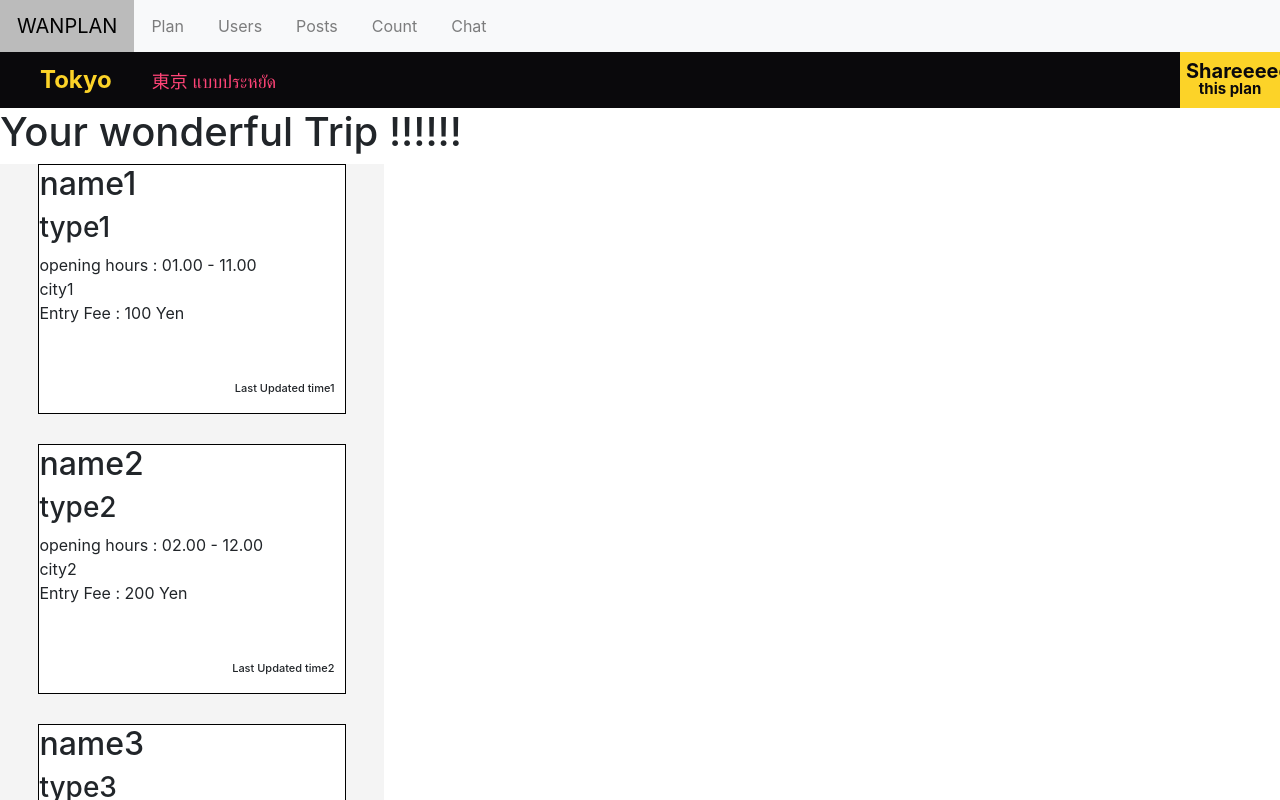
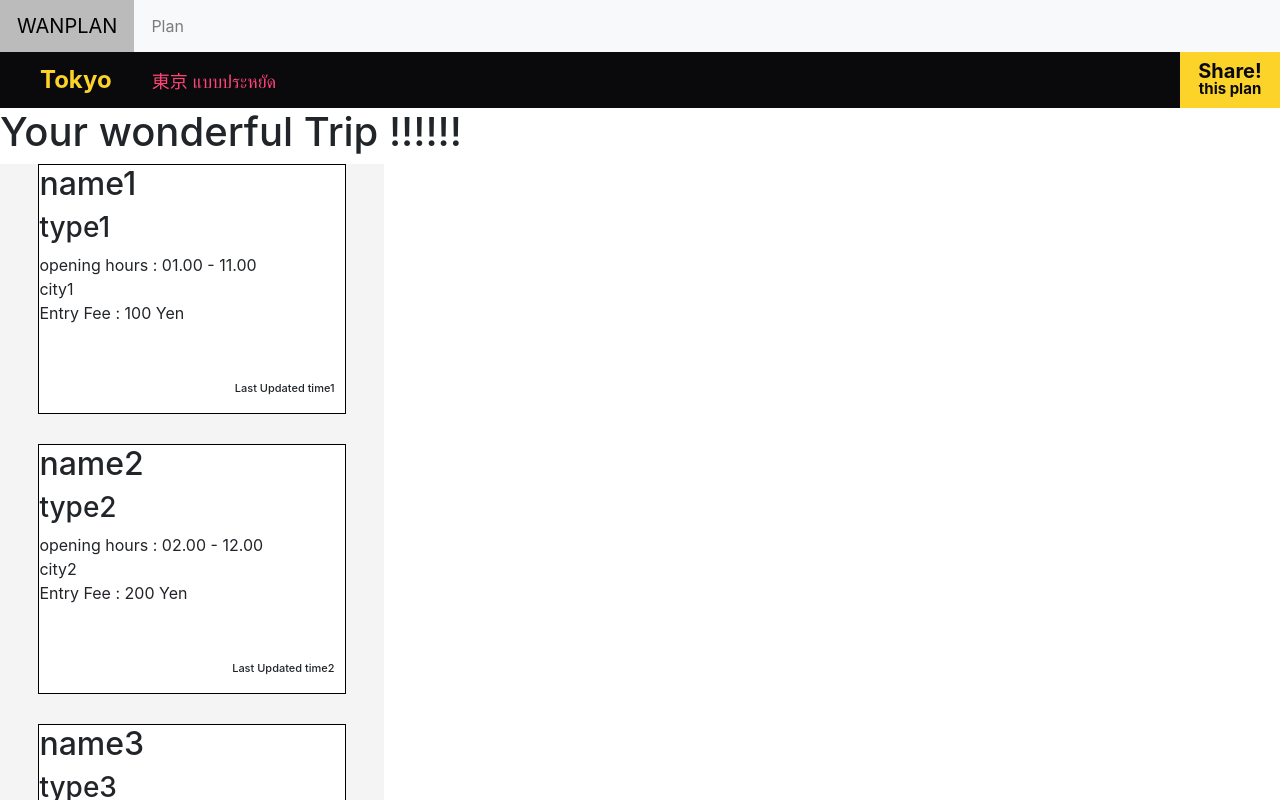
Before and after one commit to earthyjya/wanplan, a React (Create React App) app: page /plan in a window 1280 px wide. Shown: the top 800 px of the page. Built offline with nearby package versions, Linux system fonts and the light colour scheme.

Commit message:
Removed unused navbar

```diff
--- a/src/App.js
+++ b/src/App.js
@@ -27,10 +27,10 @@ class App extends Component {
             WANPLAN
           </a>
           <a href="/plan">Plan</a>
-          <a href="/users">Users</a>
+          {/*<a href="/users">Users</a>
           <a href="/posts">Posts</a>
           <a href="/count">Count</a>
-          <a href="/chat">Chat</a>
+          <a href="/chat">Chat</a>*/}
         </div>
 
         <BrowserRouter>
@@ -48,7 +48,7 @@ class App extends Component {
           <Route
             path="/users"
             component={() => (
-              <Request url="https://jsonplacdeholder.typicode.com/users">
+              <Request url="https://jsonplaceholder.typicode.com/users">
                 {result => <User {...result} />}
               </Request>
             )}
--- a/src/plan/Plan.js
+++ b/src/plan/Plan.js
@@ -1,8 +1,7 @@
 import React from "react";
 import Share from "./Share";
-import Timeline from "./Timeline"
-import AttracDes from "./AttracDes"
-
+import Timeline from "./Timeline";
+import AttracDes from "./AttracDes";
 
 class Plan extends React.Component {
 	state = {
@@ -28,12 +27,11 @@ class Plan extends React.Component {
 	render() {
 		return (
 			<div>
-
 				<div className="title-bar">
 					<div className="city">{this.state.city_name}</div>
 					<div className="title">{this.state.trip_title}</div>
 					<button className="share" onClick={this.toggle}>
-						Shareeeee!
+						Share!
 						<span style={{ fontSize: "15px" }}>
 							<br />
 							this plan
@@ -41,16 +39,17 @@ class Plan extends React.Component {
 					</button>
 				</div>
 
-
-
-				{this.state.modal ? <div className="share-modal">
-					<Share close={this.close}/>
-				</div> : <div></div>}
+				{this.state.modal ? (
+					<div className="share-modal">
+						<Share close={this.close} />
+					</div>
+				) : (
+					<div></div>
+				)}
 
 				<Timeline {...this.state} />
 
 				<AttracDes {...this.state} />
-
 			</div>
 		);
 	}
```
